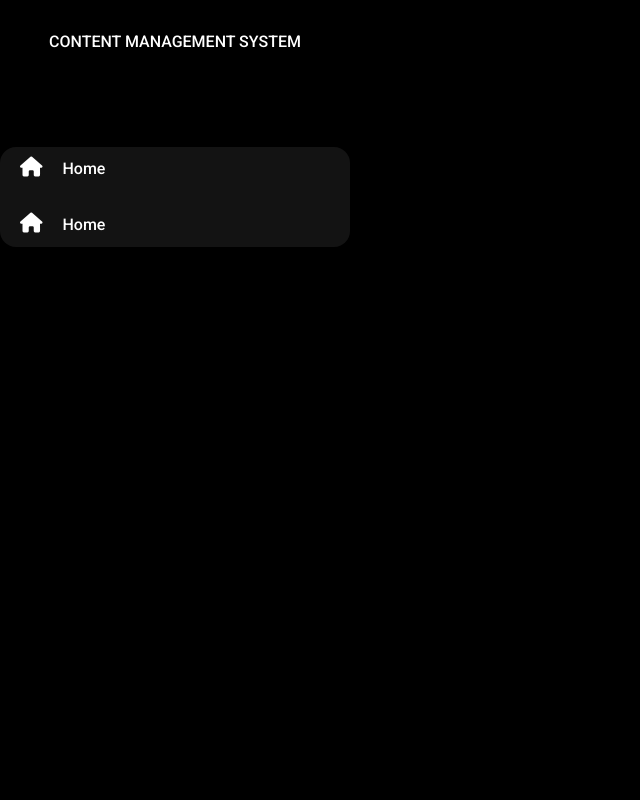
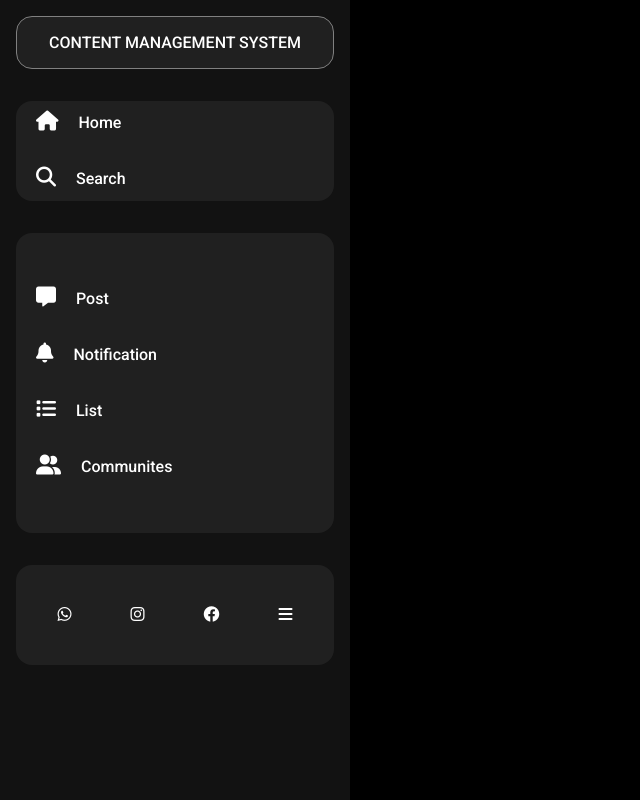
Before and after one commit to vigneshherao/Content_Management, a plain HTML site: page index.html in a window 1280 px wide. Shown: the whole page, without its empty margins (0-640 px from the left). Drawn offline with nearby package versions, Linux system fonts and the light colour scheme.

Commit message:
sidebar completed

```diff
--- a/index.html
+++ b/index.html
@@ -21,8 +21,42 @@
             <a href="#">Home</a>
         </div>
         <div class="nav-options">
-            <i class="fa-solid fa-house"></i>
-            <a href="#">Home</a>
+            <i class="fa-solid fa-magnifying-glass"></i>
+            <a href="#">Search</a>
+        </div>
+      </div>
+      <div class="home-bar-options">
+            <div class="nav-options">
+                <i class="fa-solid fa-message"></i>
+                <a href="#">Post</a>
+            </div>
+            <div class="nav-options">
+                <i class="fa-solid fa-bell"></i>
+                <a href="#">Notification</a>
+            </div>
+            <div class="nav-options">
+                <i class="fa-solid fa-list"></i>
+                <a href="#"> List</a>
+            </div>
+            <div class="nav-options">
+                <i class="fa-solid fa-user-group"></i>
+                <a href="#">Communites</a>
+            </div>
+      </div>
+      <div class="home-bar">
+        <div class="nav-options-bottom">
+           <div class="bottom-options">
+            <i class="fa-brands fa-whatsapp"></i>
+           </div>
+           <div class="bottom-options">
+            <i class="fa-brands fa-instagram"></i>
+           </div>
+           <div class="bottom-options">
+            <i class="fa-brands fa-facebook"></i>
+           </div>
+           <div class="bottom-options">
+            <i class="fa-solid fa-bars"></i>
+           </div>
         </div>
       </div>
     </div>
--- a/style.css
+++ b/style.css
@@ -13,7 +13,7 @@ body{
     height: 100vh;
 }
 .side-bar{
-    background-color: rgb(0, 0, 0);
+    background-color: rgb(18, 18, 18);
     width: 350px;
 }
 .main-content{
@@ -26,20 +26,23 @@ body{
     border: 1px solid white;
 }
 .nav-options a{
-    color: white;
+    color: rgb(255, 255, 255);
     text-decoration: none;
     font-size: 1rem;
     font-weight: 500;
 }
+.nav-options a:hover{
+    color: rgb(137, 137, 137);
+}
 .home-bar{
-    background-color: rgb(19, 19, 19);
+    background-color: rgb(32, 32, 32);
     border-radius: 1rem;
     display: flex;
     flex-direction: column;
     justify-content: center;
     height: 100px;
     padding: 0.5rem 0.75rem;
-    margin-top: 5rem;
+    margin: 2rem 1rem;
 }
 .nav-options{
     line-height: 2.5rem;
@@ -49,10 +52,33 @@ body{
 .nav-options i{
     font-size: 1.25rem;
     margin-right: 1rem;
+    justify-content: center;
+    color: rgb(255, 255, 255);
+}
+.nav-options i:hover{
+    color: rgb(157, 157, 157);
 }
 h5{
     font-size: 1rem;
     text-align: center;
     padding: 1rem;
     margin: 1rem;
+    background-color: rgb(32, 32, 32);
+    border: 1px solid gray;
+    border-radius: 1rem;
 }
+.home-bar-options{
+    background-color: rgb(32, 32, 32);
+    border-radius: 1rem;
+    display: flex;
+    flex-direction: column;
+    justify-content: center;
+    height: 300px;
+    padding: 0.5rem 0.75rem;
+    margin: 0.5rem 1rem;
+}
+.nav-options-bottom{
+    display: flex;
+    justify-content: space-around;
+    align-items: center;
+}
```
